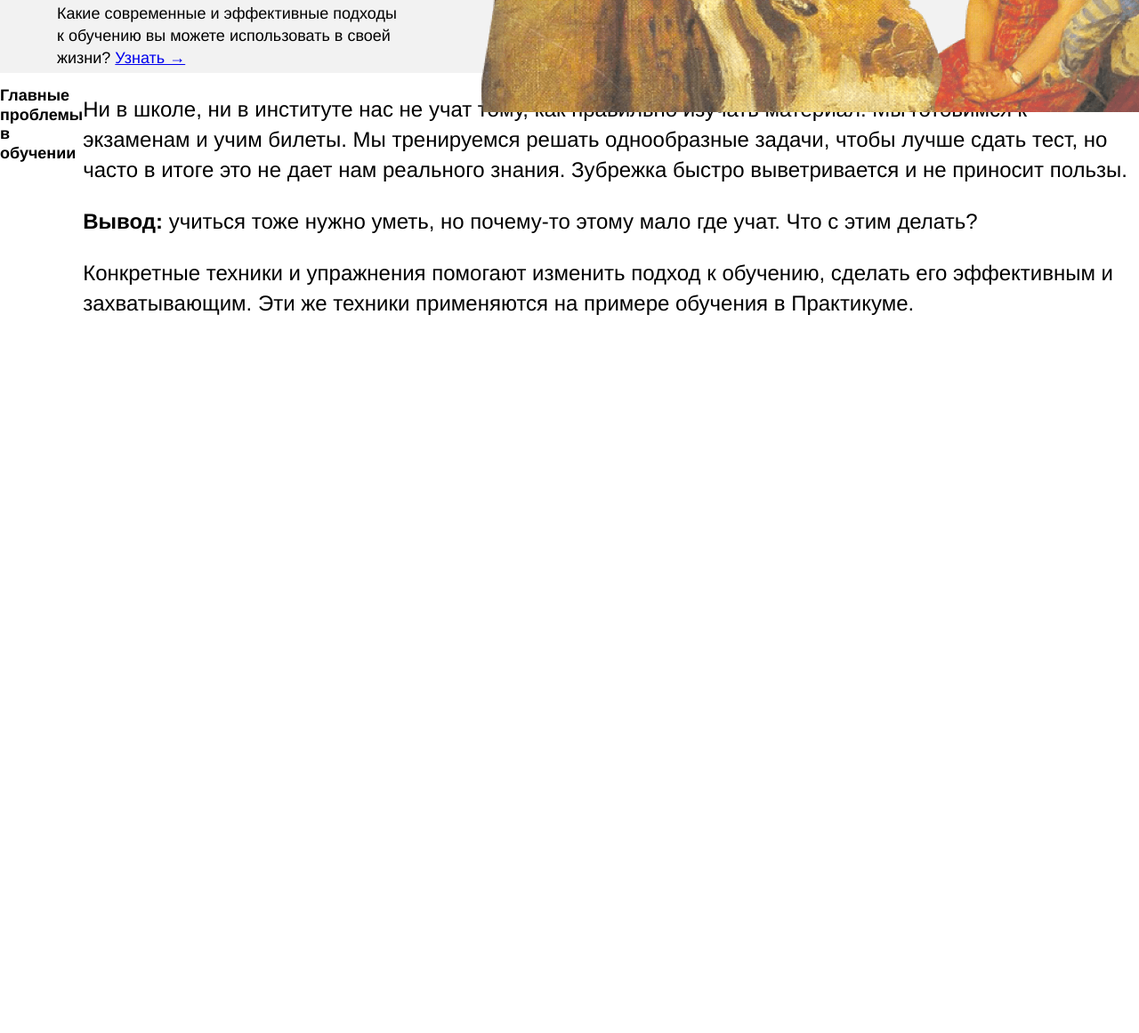
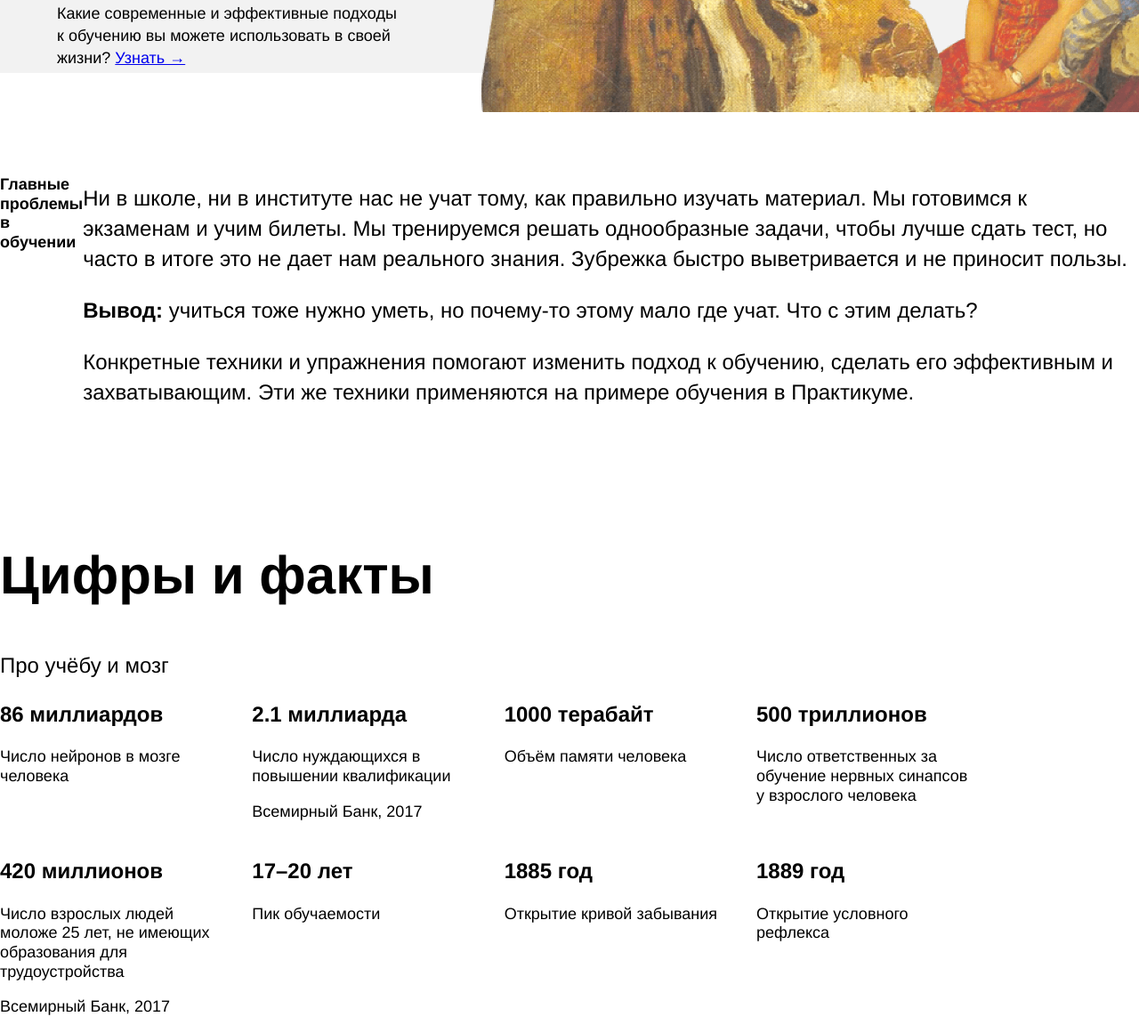
Before and after one commit to milkovskayaa/how-to-learn, a plain HTML site: page index.html in a window 1280 px wide. Shown: the part 674-1835 px from the top of the page at 89% size. Before the commit the page ends 1086 px from the top, so only its background shows below. Drawn offline with Linux system fonts and the light colour scheme.

Commit message:
сверстали секцию digits

```diff
--- a/index.html
+++ b/index.html
@@ -24,13 +24,11 @@
     <!-- основная часть -->
     <content class="content">
       <!-- секция description -->
-      <section class="description">
-
+      <section class="description page__description">
         <div class="two-columns">
           <div class="two-columns__brief">
             <h2 class="two-columns-title">Главные проблемы в обучении</h2>
           </div>
-
           <div class="two-columns__main-text">
             <p class="two-columns__paragraph">
               Ни в школе, ни в институте нас не учат тому, как правильно изучать материал. Мы готовимся к экзаменам и учим билеты. Мы тренируемся решать однообразные задачи, чтобы лучше сдать тест, но часто в итоге это не дает нам реального знания. Зубрежка быстро выветривается и не приносит пользы.
@@ -45,10 +43,75 @@
           </div>
         </div>
       </section>
+      <!-- секция digits -->
+      <section class="digits page__digits">
+        <div class="section-title">
+          <h2 class="digits-title">Цифры и факты</h2>
+        </div>
+        <div class="section-subtitle">Про учёбу и мозг</div>
 
-      <section class="digits">
+        <div class="table-container">
 
+          <div class="table">
+            <div class="table__cell">
+              <p class="table__heading">86 миллиардов</p>
+              <p class="table__text">Число нейронов в мозге человека</p>
+            </div>
+          </div>
+
+          <div class="table">
+            <div class="table__cell">
+              <p class="table__heading">2.1 миллиарда</p>
+              <p class="table__text">Число нуждающихся в повышении квалификации</p>
+              <p class="table__text">Всемирный Банк, 2017</p>
+            </div>
+          </div>
+
+          <div class="table">
+            <div class="table__cell">
+              <p class="table__heading">1000 терабайт</p>
+              <p class="table__text">Объём памяти человека</p>
+            </div>
+          </div>
+
+          <div class="table">
+            <div class="table__cell">
+              <p class="table__heading">500 триллионов</p>
+              <p class="table__text">Число ответственных за обучение нервных синапсов у взрослого человека</p>
+            </div>
+          </div>
+
+          <div class="table">
+            <div class="table__cell">
+              <p class="table__heading">420 миллионов</p>
+              <p class="table__text">Число взрослых людей моложе 25 лет, не имеющих образования для трудоустройства</p>
+              <p class="table__text">Всемирный Банк, 2017</p>
+            </div>
+          </div>
+
+          <div class="table">
+            <div class="table__cell">
+              <p class="table__heading">17–20 лет</p>
+              <p class="table__text">Пик обучаемости</p>
+            </div>
+          </div>
+
+          <div class="table">
+            <div class="table__cell">
+              <p class="table__heading">1885 год</p>
+              <p class="table__text">Открытие кривой забывания</p>
+            </div>
+          </div>
+
+          <div class="table">
+            <div class="table__cell">
+              <p class="table__heading">1889 год</p>
+              <p class="table__text">Открытие условного рефлекса</p>
+            </div>
+          </div>
+        </div>
       </section>
+
       <section class="feynman">
 
       </section>
```
